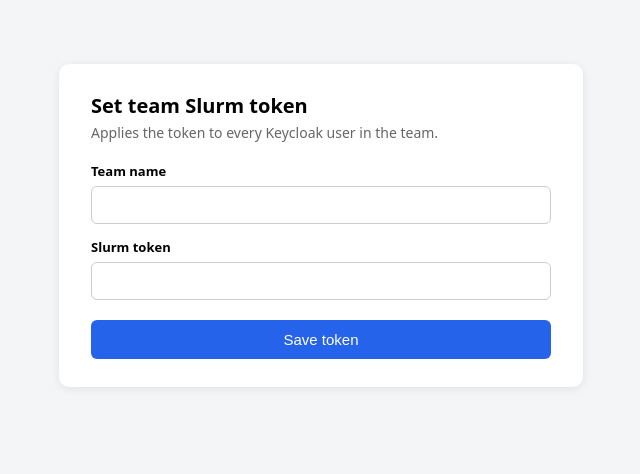
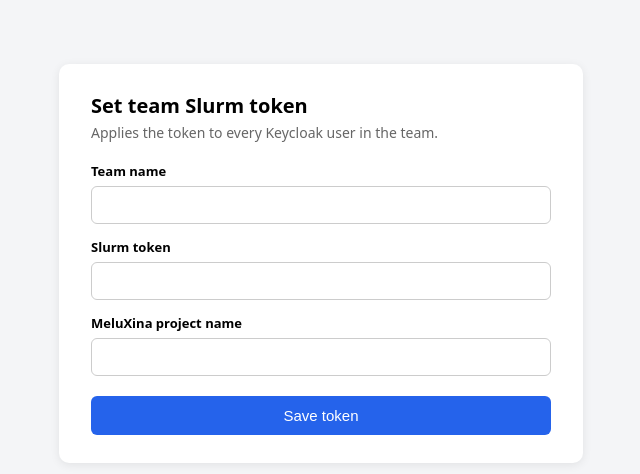
Before and after one commit to EnergyGuardProject/keycloak_meluxina_map, a Flask app: page / in a window 1280 px wide. Shown: the top 474 px of the page, without its empty margins (319-959 px from the left). Run offline with Flask 3, Linux system fonts and the light colour scheme.

Commit message:
Add Meluxina team

```diff
--- a/api/app/models.py
+++ b/api/app/models.py
@@ -17,6 +17,9 @@ class TeamSlurmToken(Base):
     team_name = Column(String(255), unique=True, nullable=False, index=True)
     # Fernet-encrypted slurm token. Never stored or logged in plaintext.
     encrypted_token = Column(String, nullable=False)
+    # MeluXina project name the team's jobs run under. Set by the admin
+    # alongside the token; nullable so pre-existing rows migrate cleanly.
+    meluxina_project_name = Column(String(255), nullable=True)
     created_at = Column(DateTime(timezone=True), server_default=func.now())
     updated_at = Column(
         DateTime(timezone=True), server_default=func.now(), onupdate=func.now()
--- a/api/app/schemas.py
+++ b/api/app/schemas.py
@@ -12,12 +12,14 @@ from pydantic import BaseModel, Field
 
 class TeamTokenUpsert(BaseModel):
     slurm_token: str = Field(..., min_length=1)
+    meluxina_project_name: str = Field(..., min_length=1)
 
 
 class TeamOut(BaseModel):
     """A team's mapping WITHOUT the token (safe to list)."""
 
     team_name: str
+    meluxina_project_name: Optional[str]
     created_at: Optional[datetime]
     updated_at: Optional[datetime]
 
@@ -29,6 +31,7 @@ class TeamTokenOut(BaseModel):
     """A team's decrypted slurm token."""
 
     team_name: str
+    meluxina_project_name: Optional[str]
     slurm_token: str
 
 
@@ -37,6 +40,7 @@ class UserTokenOut(BaseModel):
 
     keycloak_username: str
     team_name: str
+    meluxina_project_name: Optional[str]
     slurm_token: str
 
 
--- a/frontend/app.py
+++ b/frontend/app.py
@@ -27,15 +27,22 @@ def index():
 def set_team_token():
     team_name = (request.form.get("team_name") or "").strip()
     slurm_token = (request.form.get("slurm_token") or "").strip()
+    meluxina_project_name = (request.form.get("meluxina_project_name") or "").strip()
 
-    if not team_name or not slurm_token:
-        flash("Both team name and slurm token are required.", "error")
+    if not team_name or not slurm_token or not meluxina_project_name:
+        flash(
+            "Team name, slurm token and MeluXina project name are all required.",
+            "error",
+        )
         return redirect(url_for("index"))
 
     try:
         resp = requests.put(
             f"{API_BASE_URL}/teams/{team_name}/token",
-            json={"slurm_token": slurm_token},
+            json={
+                "slurm_token": slurm_token,
+                "meluxina_project_name": meluxina_project_name,
+            },
             headers={"X-API-Key": API_KEY},
             timeout=15,
         )
--- a/frontend/templates/index.html
+++ b/frontend/templates/index.html
@@ -39,6 +39,9 @@
       <label for="slurm_token">Slurm token</label>
       <input id="slurm_token" name="slurm_token" type="password" autocomplete="off" required>
 
+      <label for="meluxina_project_name">MeluXina project name</label>
+      <input id="meluxina_project_name" name="meluxina_project_name" type="text" autocomplete="off" required>
+
       <button type="submit">Save token</button>
     </form>
   </div>
```
Also changed, not shown: api/app/database.py (+10 -1 lines), api/app/main.py (+8 -1 lines), README.md.
